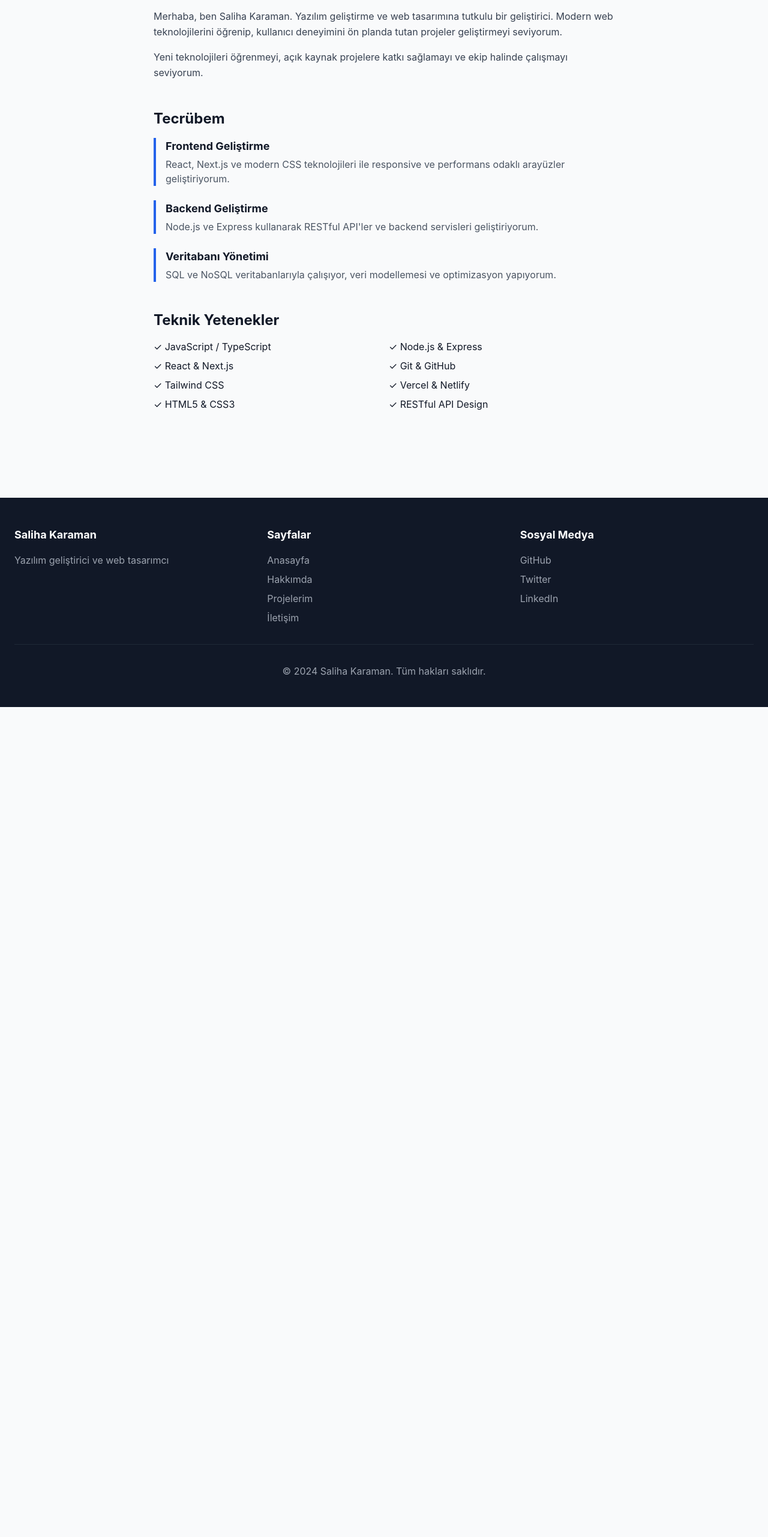
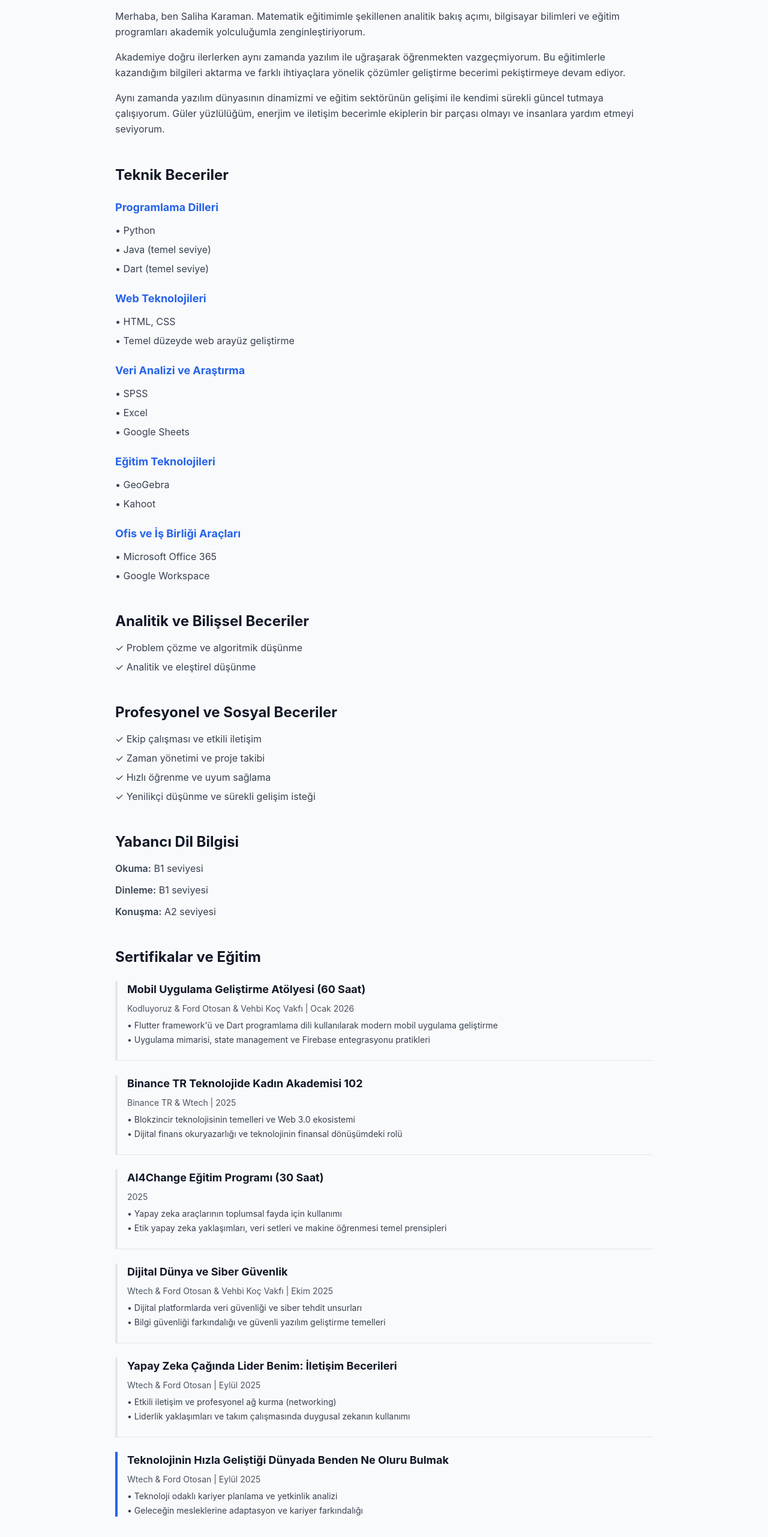
Before and after one commit to SalihaKaraman/SalihaKrmn, a Next.js app: page /hakkimda in a window 1280 px wide. Shown: the part 234-2797 px from the top of the page at 60% size. Before the commit the page ends 1413 px from the top, so only its background shows below. Built offline with nearby package versions, Linux system fonts and the light colour scheme.

Commit message:
Update Hakkımda page with detailed personal introduction, technical skills, and certifications

```diff
--- a/app/hakkimda/page.tsx
+++ b/app/hakkimda/page.tsx
@@ -2,53 +2,158 @@ export default function Hakkimda() {
   return (
     <main className="flex-1">
       <div className="container mx-auto px-6 py-16">
-        <div className="max-w-3xl mx-auto">
+        <div className="max-w-4xl mx-auto">
           <h1 className="text-4xl font-bold mb-8">Hakkımda</h1>
 
+          {/* Kişisel Tanıtım */}
           <section className="mb-12">
             <h2 className="text-2xl font-bold mb-4">Kimim?</h2>
             <p className="text-gray-700 leading-relaxed mb-4">
-              Merhaba, ben Saliha Karaman. Yazılım geliştirme ve web tasarımına tutkulu bir geliştirici.
-              Modern web teknolojilerini öğrenip, kullanıcı deneyimini ön planda tutan projeler geliştirmeyi seviyorum.
+              Merhaba, ben Saliha Karaman. Matematik eğitimimle şekillenen analitik bakış açımı, bilgisayar bilimleri ve eğitim programları akademik yolculuğumla zenginleştiriyorum.
             </p>
-            <p className="text-gray-700 leading-relaxed">
-              Yeni teknolojileri öğrenmeyi, açık kaynak projelere katkı sağlamayı ve ekip halinde çalışmayı seviyorum.
+            <p className="text-gray-700 leading-relaxed mb-4">
+              Akademiye doğru ilerlerken aynı zamanda yazılım ile uğraşarak öğrenmekten vazgeçmiyorum. Bu eğitimlerle kazandığım bilgileri aktarma ve farklı ihtiyaçlara yönelik çözümler geliştirme becerimi pekiştirmeye devam ediyor.
+            </p>
+            <p className="text-gray-700 leading-relaxed mb-4">
+              Aynı zamanda yazılım dünyasının dinamizmi ve eğitim sektörünün gelişimi ile kendimi sürekli güncel tutmaya çalışıyorum. Güler yüzlülüğüm, enerjim ve iletişim becerimle ekiplerin bir parçası olmayı ve insanlara yardım etmeyi seviyorum.
             </p>
           </section>
 
+          {/* Teknik Beceriler */}
           <section className="mb-12">
-            <h2 className="text-2xl font-bold mb-4">Tecrübem</h2>
-            <div className="space-y-6">
-              <div className="border-l-4 border-blue-600 pl-4">
-                <h3 className="font-bold text-lg">Frontend Geliştirme</h3>
-                <p className="text-gray-600 mt-1">React, Next.js ve modern CSS teknolojileri ile responsive ve performans odaklı arayüzler geliştiriyorum.</p>
-              </div>
-              <div className="border-l-4 border-blue-600 pl-4">
-                <h3 className="font-bold text-lg">Backend Geliştirme</h3>
-                <p className="text-gray-600 mt-1">Node.js ve Express kullanarak RESTful API'ler ve backend servisleri geliştiriyorum.</p>
-              </div>
-              <div className="border-l-4 border-blue-600 pl-4">
-                <h3 className="font-bold text-lg">Veritabanı Yönetimi</h3>
-                <p className="text-gray-600 mt-1">SQL ve NoSQL veritabanlarıyla çalışıyor, veri modellemesi ve optimizasyon yapıyorum.</p>
-              </div>
+            <h2 className="text-2xl font-bold mb-6">Teknik Beceriler</h2>
+
+            <div className="mb-6">
+              <h3 className="font-bold text-lg text-blue-600 mb-3">Programlama Dilleri</h3>
+              <ul className="space-y-2 text-gray-700">
+                <li>• Python</li>
+                <li>• Java (temel seviye)</li>
+                <li>• Dart (temel seviye)</li>
+              </ul>
+            </div>
+
+            <div className="mb-6">
+              <h3 className="font-bold text-lg text-blue-600 mb-3">Web Teknolojileri</h3>
+              <ul className="space-y-2 text-gray-700">
+                <li>• HTML, CSS</li>
+                <li>• Temel düzeyde web arayüz geliştirme</li>
+              </ul>
+            </div>
+
+            <div className="mb-6">
+              <h3 className="font-bold text-lg text-blue-600 mb-3">Veri Analizi ve Araştırma</h3>
+              <ul className="space-y-2 text-gray-700">
+                <li>• SPSS</li>
+                <li>• Excel</li>
+                <li>• Google Sheets</li>
+              </ul>
+            </div>
+
+            <div className="mb-6">
+              <h3 className="font-bold text-lg text-blue-600 mb-3">Eğitim Teknolojileri</h3>
+              <ul className="space-y-2 text-gray-700">
+                <li>• GeoGebra</li>
+                <li>• Kahoot</li>
+              </ul>
+            </div>
+
+            <div>
+              <h3 className="font-bold text-lg text-blue-600 mb-3">Ofis ve İş Birliği Araçları</h3>
+              <ul className="space-y-2 text-gray-700">
+                <li>• Microsoft Office 365</li>
+                <li>• Google Workspace</li>
+              </ul>
             </div>
           </section>
 
+          {/* Analitik ve Bilişsel Beceriler */}
+          <section className="mb-12">
+            <h2 className="text-2xl font-bold mb-4">Analitik ve Bilişsel Beceriler</h2>
+            <ul className="space-y-2 text-gray-700">
+              <li>✓ Problem çözme ve algoritmik düşünme</li>
+              <li>✓ Analitik ve eleştirel düşünme</li>
+            </ul>
+          </section>
+
+          {/* Profesyonel ve Sosyal Beceriler */}
+          <section className="mb-12">
+            <h2 className="text-2xl font-bold mb-4">Profesyonel ve Sosyal Beceriler</h2>
+            <ul className="space-y-2 text-gray-700">
+              <li>✓ Ekip çalışması ve etkili iletişim</li>
+              <li>✓ Zaman yönetimi ve proje takibi</li>
+              <li>✓ Hızlı öğrenme ve uyum sağlama</li>
+              <li>✓ Yenilikçi düşünme ve sürekli gelişim isteği</li>
+            </ul>
+          </section>
+
+          {/* Yabancı Dil Bilgisi */}
+          <section className="mb-12">
+            <h2 className="text-2xl font-bold mb-4">Yabancı Dil Bilgisi</h2>
+            <div className="space-y-3 text-gray-700">
+              <p><span className="font-semibold">Okuma:</span> B1 seviyesi</p>
+              <p><span className="font-semibold">Dinleme:</span> B1 seviyesi</p>
+              <p><span className="font-semibold">Konuşma:</span> A2 seviyesi</p>
+            </div>
+          </section>
+
+          {/* Sertifikalar ve Eğitim */}
           <section>
-            <h2 className="text-2xl font-bold mb-4">Teknik Yetenekler</h2>
-            <div className="grid md:grid-cols-2 gap-4">
-              <ul className="space-y-2">
-                <li>✓ JavaScript / TypeScript</li>
-                <li>✓ React & Next.js</li>
-                <li>✓ Tailwind CSS</li>
-                <li>✓ HTML5 & CSS3</li>
-              </ul>
-              <ul className="space-y-2">
-                <li>✓ Node.js & Express</li>
-                <li>✓ Git & GitHub</li>
-                <li>✓ Vercel & Netlify</li>
-                <li>✓ RESTful API Design</li>
-              </ul>
+            <h2 className="text-2xl font-bold mb-6">Sertifikalar ve Eğitim</h2>
+            <div className="space-y-6">
+
+              <div className="border-l-4 border-blue-600 pl-4 pb-6 border-b border-gray-200">
+                <h3 className="font-bold text-lg mb-2">Mobil Uygulama Geliştirme Atölyesi (60 Saat)</h3>
+                <p className="text-sm text-gray-600 mb-2">Kodluyoruz & Ford Otosan & Vehbi Koç Vakfı | Ocak 2026</p>
+                <ul className="text-gray-700 space-y-1 text-sm">
+                  <li>• Flutter framework'ü ve Dart programlama dili kullanılarak modern mobil uygulama geliştirme</li>
+                  <li>• Uygulama mimarisi, state management ve Firebase entegrasyonu pratikleri</li>
+                </ul>
+              </div>
+
+              <div className="border-l-4 border-blue-600 pl-4 pb-6 border-b border-gray-200">
+                <h3 className="font-bold text-lg mb-2">Binance TR Teknolojide Kadın Akademisi 102</h3>
+                <p className="text-sm text-gray-600 mb-2">Binance TR & Wtech | 2025</p>
+                <ul className="text-gray-700 space-y-1 text-sm">
+                  <li>• Blokzincir teknolojisinin temelleri ve Web 3.0 ekosistemi</li>
+                  <li>• Dijital finans okuryazarlığı ve teknolojinin finansal dönüşümdeki rolü</li>
+                </ul>
+              </div>
+
+              <div className="border-l-4 border-blue-600 pl-4 pb-6 border-b border-gray-200">
+                <h3 className="font-bold text-lg mb-2">AI4Change Eğitim Programı (30 Saat)</h3>
+                <p className="text-sm text-gray-600 mb-2">2025</p>
+                <ul className="text-gray-700 space-y-1 text-sm">
+                  <li>• Yapay zeka araçlarının toplumsal fayda için kullanımı</li>
+                  <li>• Etik yapay zeka yaklaşımları, veri setleri ve makine öğrenmesi temel prensipleri</li>
+                </ul>
+              </div>
+
+              <div className="border-l-4 border-blue-600 pl-4 pb-6 border-b border-gray-200">
+                <h3 className="font-bold text-lg mb-2">Dijital Dünya ve Siber Güvenlik</h3>
+                <p className="text-sm text-gray-600 mb-2">Wtech & Ford Otosan & Vehbi Koç Vakfı | Ekim 2025</p>
+                <ul className="text-gray-700 space-y-1 text-sm">
+                  <li>• Dijital platformlarda veri güvenliği ve siber tehdit unsurları</li>
+                  <li>• Bilgi güvenliği farkındalığı ve güvenli yazılım geliştirme temelleri</li>
+                </ul>
+              </div>
+
+              <div className="border-l-4 border-blue-600 pl-4 pb-6 border-b border-gray-200">
+                <h3 className="font-bold text-lg mb-2">Yapay Zeka Çağında Lider Benim: İletişim Becerileri</h3>
+                <p className="text-sm text-gray-600 mb-2">Wtech & Ford Otosan | Eylül 2025</p>
+                <ul className="text-gray-700 space-y-1 text-sm">
+                  <li>• Etkili iletişim ve profesyonel ağ kurma (networking)</li>
+                  <li>• Liderlik yaklaşımları ve takım çalışmasında duygusal zekanın kullanımı</li>
+                </ul>
+              </div>
+
+              <div className="border-l-4 border-blue-600 pl-4">
+                <h3 className="font-bold text-lg mb-2">Teknolojinin Hızla Geliştiği Dünyada Benden Ne Oluru Bulmak</h3>
+                <p className="text-sm text-gray-600 mb-2">Wtech & Ford Otosan | Eylül 2025</p>
+                <ul className="text-gray-700 space-y-1 text-sm">
+                  <li>• Teknoloji odaklı kariyer planlama ve yetkinlik analizi</li>
+                  <li>• Geleceğin mesleklerine adaptasyon ve kariyer farkındalığı</li>
+                </ul>
+              </div>
             </div>
           </section>
         </div>
```
